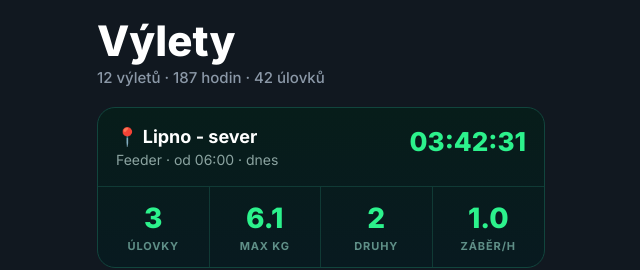
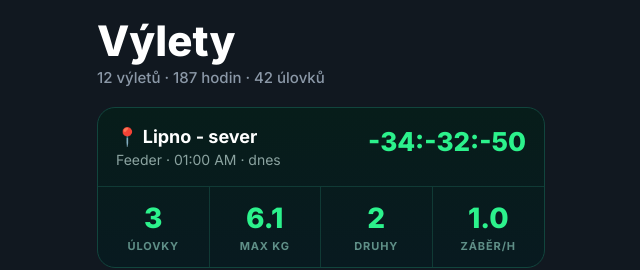
Before and after one commit to Moravec291678/chytnu.cz, a React (Vite) app: page /trips in a window 1280 px wide. Shown: the top 270 px of the page, without its empty margins (319-959 px from the left). Built offline with nearby package versions, Linux system fonts and the light colour scheme.

Commit message:
Build redesigned trips page with active trip card

```diff
--- a/src/components/ActiveTripCard.jsx
+++ b/src/components/ActiveTripCard.jsx
@@ -1,6 +1,32 @@
 import "../styles/ActiveTripCard.css";
+import { useState, useEffect } from "react";
 
 function ActiveTripCard({ activeTrip }) {
+  const [duration, setDuration] = useState("");
+  useEffect(() => {
+    const interval = setInterval(() => {
+      const now = new Date();
+
+      const startedAt = new Date(activeTrip.startedAt);
+
+      const diffMs = now - startedAt;
+
+      const hours = Math.floor(diffMs / 1000 / 60 / 60);
+
+      const minutes = Math.floor((diffMs / 1000 / 60) % 60);
+
+      const seconds = Math.floor((diffMs / 1000) % 60);
+
+      const formatted = [hours, minutes, seconds]
+        .map((value) => String(value).padStart(2, "0"))
+        .join(":");
+
+      setDuration(formatted);
+    }, 1000);
+
+    return () => clearInterval(interval);
+  }, [activeTrip.startedAt]);
+
   return (
     <div className="active-trip-card">
       <div className="active-trip-top">
@@ -8,11 +34,16 @@ function ActiveTripCard({ activeTrip }) {
           <p className="active-trip-title">📍 {activeTrip.locationName}</p>
 
           <p className="active-trip-subtitle">
-            {activeTrip.method} · od 06:00 · dnes
+            {activeTrip.method} ·{" "}
+            {activeTrip.startedAt.toLocaleTimeString([], {
+              hour: "2-digit",
+              minute: "2-digit",
+            })}{" "}
+            · dnes
           </p>
         </div>
 
-        <div className="active-trip-timer">03:42:31</div>
+        <div className="active-trip-timer">{duration}</div>
       </div>
 
       <div className="active-trip-stats">
```
